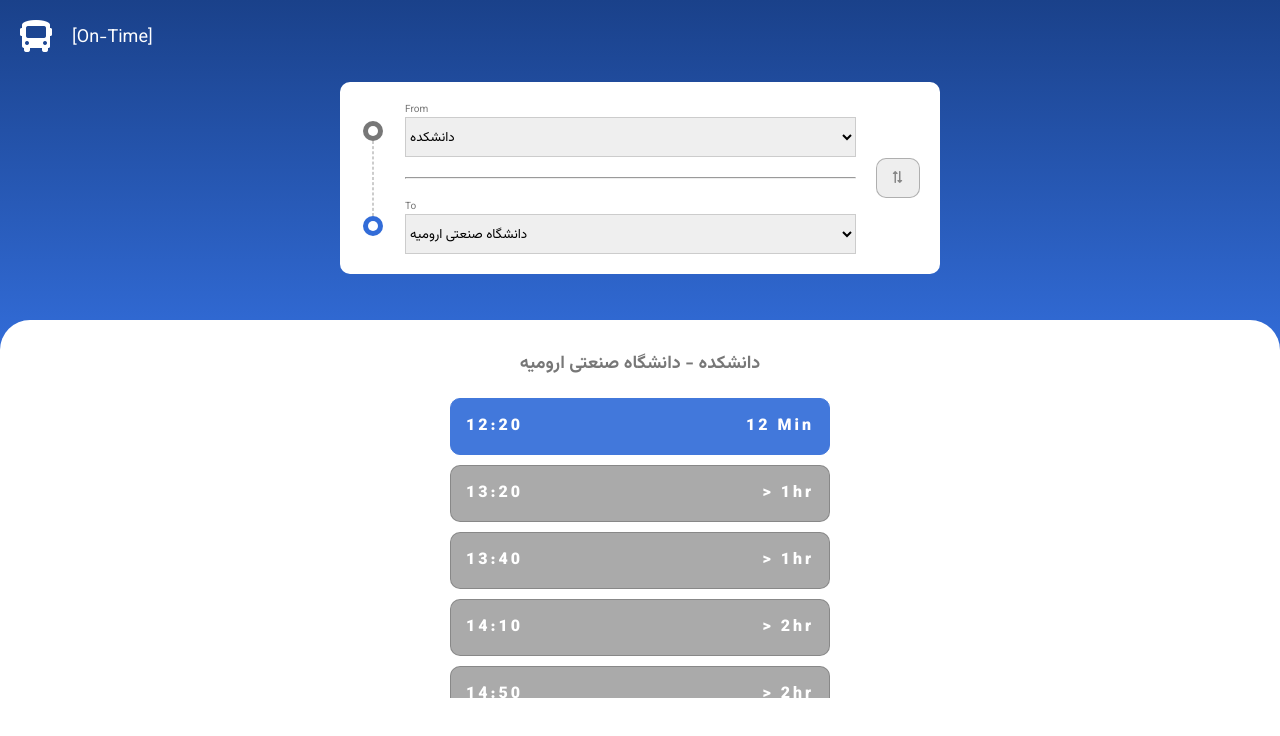
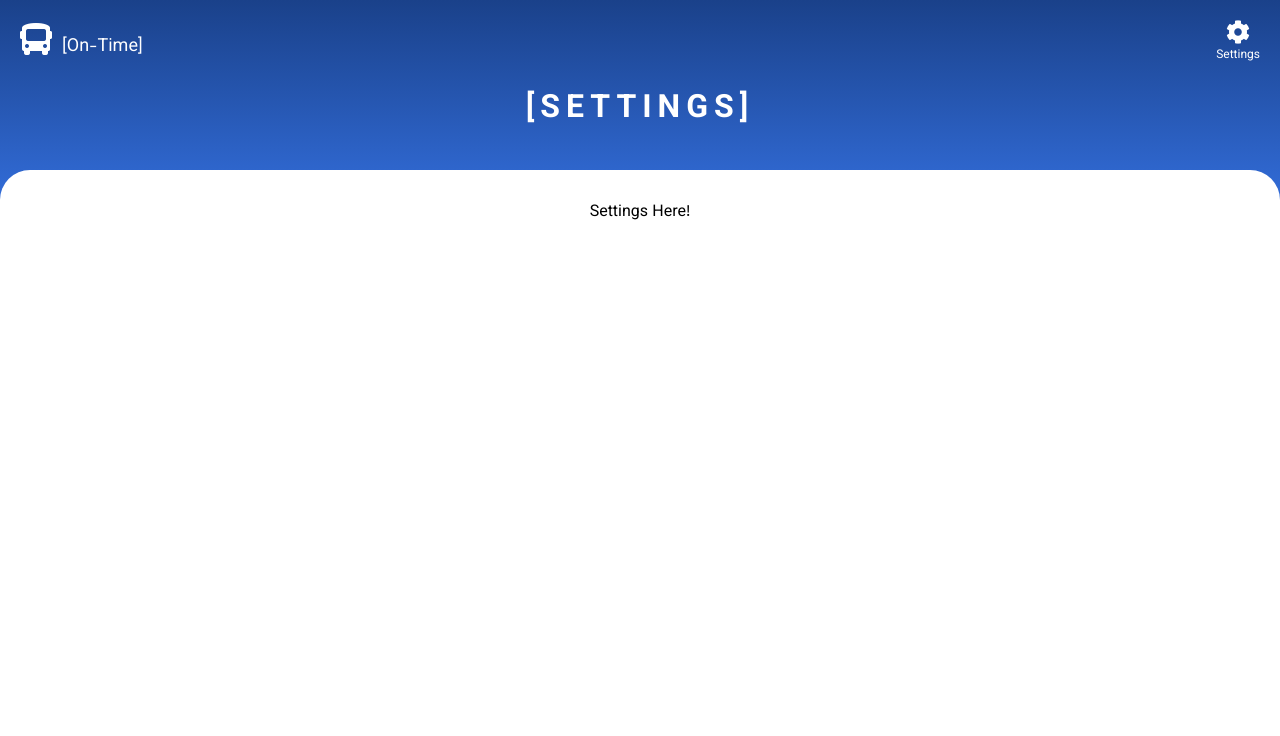
Before and after one commit to mohsenfaraj/on-time, a React (Vite) app: page /on-time/settings in a window 1280 px wide. Shown: the top 736 px of the page. Built offline with nearby package versions, Linux system fonts and the light colour scheme.

Commit message:
Adding ReactRouter and Settings Route

```diff
--- a/package.json
+++ b/package.json
@@ -12,6 +12,7 @@
   "dependencies": {
     "react": "^18.2.0",
     "react-dom": "^18.2.0",
+    "react-router-dom": "^6.14.1",
     "tinycolor2": "^1.6.0"
   },
   "devDependencies": {
--- a/src/App.jsx
+++ b/src/App.jsx
@@ -1,4 +1,5 @@
 import { useState, useEffect, useMemo, useRef } from "react";
+import { BrowserRouter, Routes, Route, Outlet, Link } from "react-router-dom";
 import tinycolor from "tinycolor2";
 import Timer from "./timer";
 import "./style.css";
@@ -109,14 +110,31 @@ function App() {
     };
   }, [activeTimer]);
 
+  const css = `.header{min-height:200px;!important}`;
   if (times.length > 0) {
     return (
+      <BrowserRouter>
         <div>
           <div className="header">
             <div className="apptitle">
+              <div className="logo">
+                <Link to={"/on-time/"}>
                   <i className="fas fa-bus fa-2x"></i>
                   <h1>[On-Time]</h1>
+                </Link>
               </div>
+
+              <div className="settingsbtn">
+                <Link to={"/on-time/settings"}>
+                  <i className="fas fa-cog fa-2x"></i>
+                  <p>Settings</p>
+                </Link>
+              </div>
+            </div>
+            <Routes>
+              <Route
+                path="/on-time/"
+                element={
                   <SelectLocation
                     setDestiny={setDestiny}
                     setorigin={setorigin}
@@ -126,11 +144,32 @@ function App() {
                     destinies={destinies}
                     autoupdate={autoupdate}
                   />
+                }
+              />
+              <Route
+                path="/on-time/settings"
+                element={
+                  <div className="settingsHead">
+                    <style>{css}</style>
+                    <h1>[Settings]</h1>
+                  </div>
+                }
+              />
+            </Routes>
           </div>
           <div className="container">
+            <Routes>
+              <Route
+                path="/on-time"
+                element={
                   <Timer timer={times[activeTimer]} current={currentTime} />
+                }
+              />
+              <Route path="/on-time/settings" element={<p>Settings Here!</p>} />
+            </Routes>
           </div>
         </div>
+      </BrowserRouter>
     );
   } else return "Loading...";
 }
--- a/src/style.css
+++ b/src/style.css
@@ -70,7 +70,7 @@ input[type="button"]:disabled {
 .apptitle {
   display: flex;
   gap: 20px;
-  align-items: end;
+  align-items: center;
 }
 .apptitle * {
   color: #fff;
@@ -78,6 +78,12 @@ input[type="button"]:disabled {
 .apptitle h1 {
   font-size: 18px;
   font-weight: normal;
+}
+.logo a {
+  text-decoration: none;
+  display: flex;
+  gap: 10px;
+  align-items: baseline;
 }
 .locations {
   max-width: 600px;
@@ -91,7 +97,7 @@ input[type="button"]:disabled {
   padding: 20px;
   background: #fff;
   border-radius: 10px;
-  margin-top: 30px;
+  margin-top: 25px;
 }
 .locations .alt {
   flex: 5%;
@@ -221,6 +227,28 @@ input[type="button"]:disabled {
   padding: 5px;
 }
 
+.settingsbtn {
+  margin-left: auto;
+}
+.settingsbtn a {
+  text-decoration: none;
+  display: flex;
+  justify-content: center;
+  align-items: center;
+  flex-direction: column;
+  font-size: 12px;
+  gap: 2px;
+  cursor: pointer;
+}
+.settingsHead {
+  color: #fff;
+  text-align: center;
+  margin-top: 20px;
+  letter-spacing: 6px;
+}
+.settingsHead h1 {
+  text-transform: uppercase;
+}
 @keyframes glow {
   0% {
     opacity: 0.5;
```
Also changed, not shown: 1 other file (tests, documents, lock files or other folders). Lines whose indentation alone changed are shown as unchanged.
